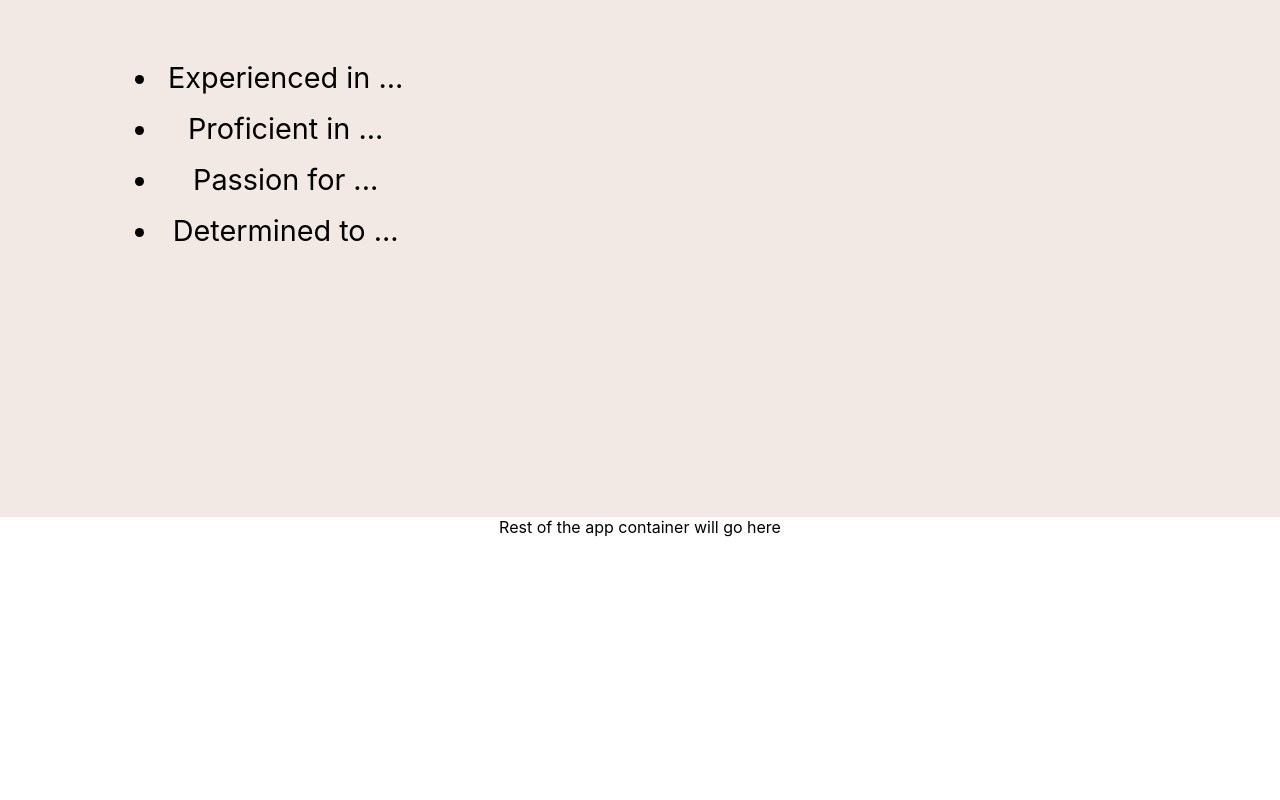
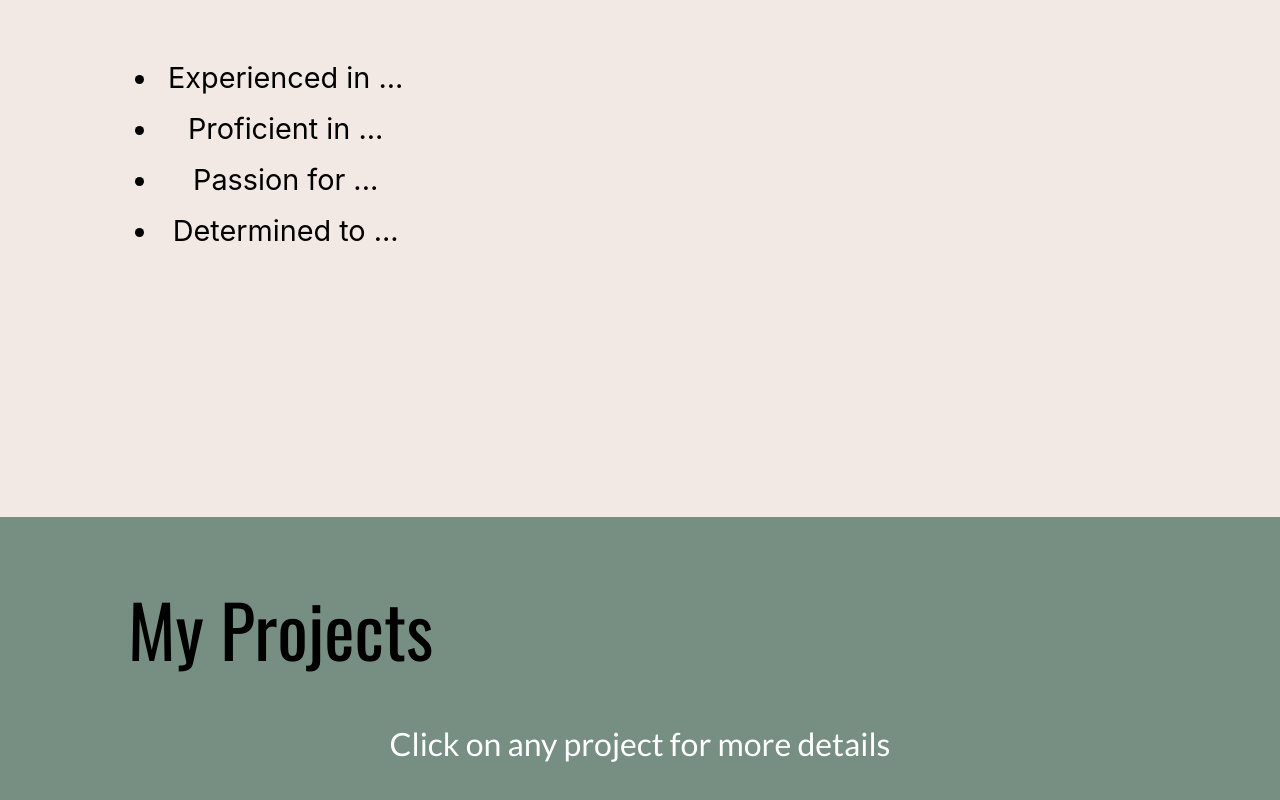
Before and after one commit to charlie-chandler/portfolio, a React (Create React App) app: page / in a window 1280 px wide. Shown: the part 3287-4087 px from the top of the page. Before the commit the page ends 3824 px from the top, so only its background shows below. Built offline with nearby package versions, Linux system fonts and the light colour scheme.

Commit message:
Add projects component

```diff
--- a/src/App.tsx
+++ b/src/App.tsx
@@ -4,6 +4,7 @@ import TopNav from './components/TopNav';
 import Introduction from './components/Introduction';
 import Timeline from './components/Timeline';
 import Attributes from './components/Attributes';
+import Projects from './components/Projects';
 
 
 function App() {
@@ -13,6 +14,7 @@ function App() {
       <Introduction/>
       <Timeline/>
       <Attributes/>
+      <Projects/>
       <p>
       Rest of the app container will go here
       </p>
--- /dev/null
+++ b/src/components/Projects.tsx
@@ -0,0 +1,22 @@
+import React from "react"
+import classNames from "classnames";
+import "../styles/Projects.css";
+
+function Projects() {
+
+  const background = classNames('projects-background');
+  const title = classNames('title');
+  const carousel = classNames('carousel');
+
+
+  return (
+    <div className={background}>
+      <h1 className={title}>My Projects</h1>
+      <p>Click on any project for more details</p>
+      <div className={carousel}>
+      </div>
+    </div>
+  )
+}
+
+export default Projects;
--- /dev/null
+++ b/src/styles/Projects.css
@@ -0,0 +1,10 @@
+.projects-background {
+  background: #778F82;
+  height: 70rem;
+}
+
+.projects-background p {
+  color: white;
+  font-size: 2rem;
+  font-family: 'Lato';
+}
```
